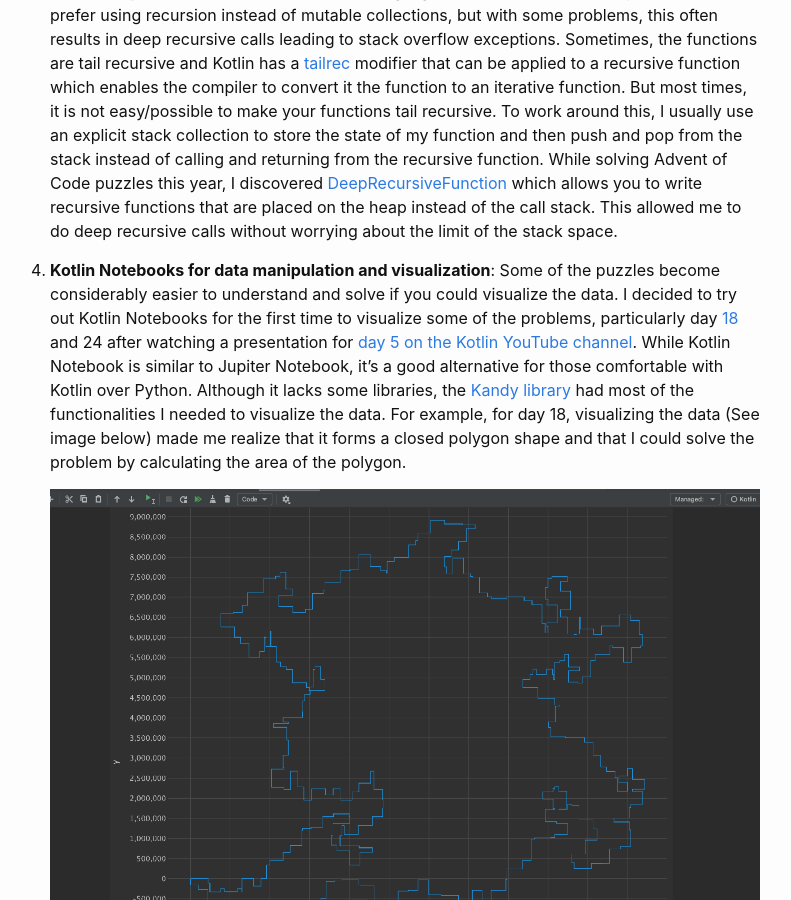
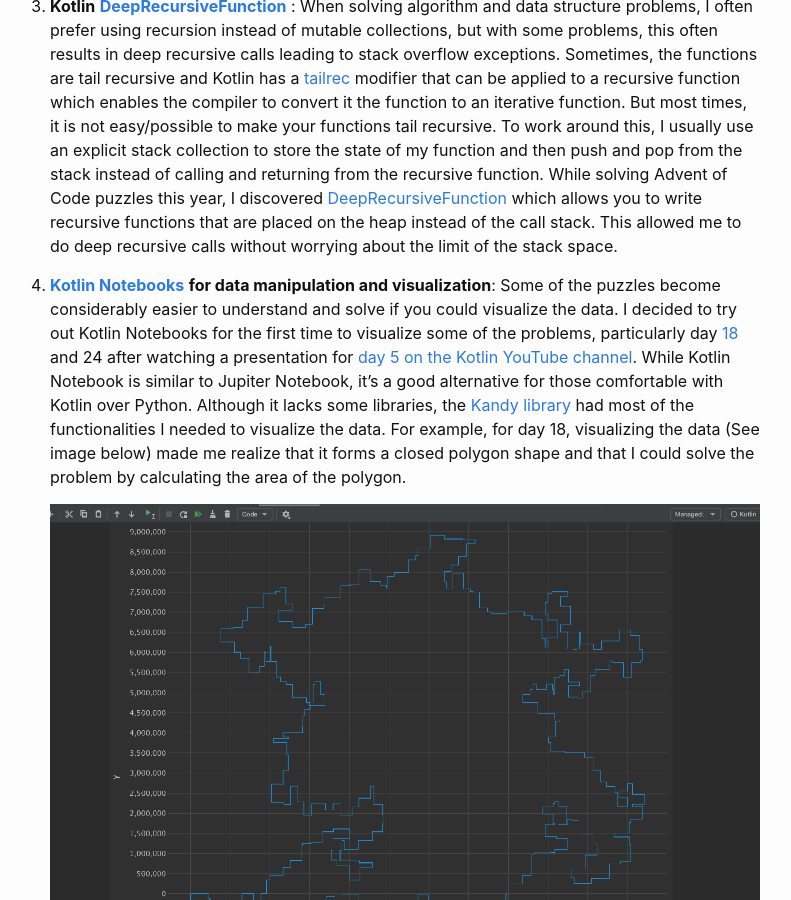
Before and after one commit to Oziomajnr/Ozioma-Personal-Website, a Jekyll site: the page built from blog/_posts/2023-01-09-what-i-learned-from-solving-2023-advent-of-code-puzzle.md, in a window 1280 px wide and 900 px high, scrolled down 1136 px. Shown: the whole window, without its empty margins (250-1041 px from the left). Built offline with Jekyll 4.4.1, drawn with Linux system fonts in a browser that asks for light colours; comment, search, counter and statistics services are not loaded; some of the changed lines change nothing that is shown.

Commit message:
Fix formatting o AOC

```diff
--- a/blog/_posts/2023-01-09-what-i-learned-from-solving-2023-advent-of-code-puzzle.md
+++ b/blog/_posts/2023-01-09-what-i-learned-from-solving-2023-advent-of-code-puzzle.md
@@ -8,8 +8,11 @@
  <img src="/img/advent_of_code_ozioma_stars.png" alt="Advent Of Code stars">
 </p>
 
-For the past 4 years, I have participated in the [Advent of Code](https://adventofcode.com/2023/about) event. During this annual challenge, participants solve a series of **50 puzzles**, two each day, from December 1st to 25th. The puzzles primarily involve algorithmic and data structure techniques.
+For the past 4 years, I have participated in the [Advent of Code](https://adventofcode.com/2023/about) event.
+During this annual challenge, participants solve a series of **50 puzzles**, two each day, from December 1st to 25th.
+The puzzles primarily involve algorithmic and data structure techniques.
 Participating in this event provides me with a valuable opportunity to explore new programming languages, tools, and techniques that I might not encounter in my regular work routine as a software engineer. I also get to engage with the community, particularly on [Reddit](https://www.reddit.com/r/adventofcode/) and the [Kotlin Language Advent of Code Slack channel](https://kotlinlang.slack.com/archives/C87V9MQFK).
+
 [Here is a link to my GitHub Repo where I've shared my solutions.](https://github.com/Oziomajnr/AdventOfCodeSolutions/tree/main/solutions/src/2023)
 
 In this post, I will share some interesting things I learned from solving the puzzles for 2023, categorized into two groups:
@@ -25,7 +28,7 @@
 
 3. **Kotlin** [**DeepRecursiveFunction**](https://kotlinlang.org/api/latest/jvm/stdlib/kotlin/-deep-recursive-function/) : When solving algorithm and data structure problems, I often prefer using recursion instead of mutable collections, but with some problems, this often results in deep recursive calls leading to stack overflow exceptions. Sometimes, the functions are tail recursive and Kotlin has a [tailrec](https://kotlinlang.org/docs/functions.html#tail-recursive-functions) modifier that can be applied to a recursive function which enables the compiler to convert it the function to an iterative function. But most times, it is not easy/possible to make your functions tail recursive. To work around this, I usually use an explicit stack collection to store the state of my function and then push and pop from the stack instead of calling and returning from the recursive function. While solving Advent of Code puzzles this year, I discovered [DeepRecursiveFunction](https://kotlinlang.org/api/latest/jvm/stdlib/kotlin/-deep-recursive-function/) which allows you to write recursive functions that are placed on the heap instead of the call stack. This allowed me to do deep recursive calls without worrying about the limit of the stack space.
 
-4. **Kotlin Notebooks for data manipulation and visualization**:  Some of the puzzles become considerably easier to understand and solve if you could visualize the data. I decided to try out Kotlin Notebooks for the first time to visualize some of the problems, particularly day [18](https://adventofcode.com/2023/day/18) and 24 after watching a presentation for [day 5 on the Kotlin YouTube channel](https://www.youtube.com/watch?v=gLuXUlc6CnE). While Kotlin Notebook is similar to Jupiter Notebook, it's a good alternative for those comfortable with Kotlin over Python. Although it lacks some libraries, the [Kandy library](https://kotlin.github.io/kandy/welcome.html) had most of the functionalities I needed to visualize the data. For example, for day 18, visualizing the data (See image below) made me realize that it forms a closed polygon shape and that I could solve the problem by calculating the area of the polygon.
+4. [**Kotlin Notebooks**](https://plugins.jetbrains.com/plugin/16340-kotlin-notebook) **for data manipulation and visualization**:  Some of the puzzles become considerably easier to understand and solve if you could visualize the data. I decided to try out Kotlin Notebooks for the first time to visualize some of the problems, particularly day [18](https://adventofcode.com/2023/day/18) and 24 after watching a presentation for [day 5 on the Kotlin YouTube channel](https://www.youtube.com/watch?v=gLuXUlc6CnE). While Kotlin Notebook is similar to Jupiter Notebook, it's a good alternative for those comfortable with Kotlin over Python. Although it lacks some libraries, the [Kandy library](https://kotlin.github.io/kandy/welcome.html) had most of the functionalities I needed to visualize the data. For example, for day 18, visualizing the data (See image below) made me realize that it forms a closed polygon shape and that I could solve the problem by calculating the area of the polygon.
 
     <p align="center">
      <img src="/img/advent_of_code_map.png" alt="Day 18 visualization">
@@ -37,8 +40,8 @@
 
 2. [**Finding Points In a Polygon**](https://en.wikipedia.org/wiki/Point_in_polygon#Ray_casting_algorithm):  Day 10's second part involves counting points in a polygon. I learned about the ray casting algorithm, which counts the times a line from a point touches the polygon's edge. If it touches an even number of times, the point is outside the polygon; if odd, it's inside. A similar algorithm is used in [SVG generation](https://en.wikipedia.org/wiki/Point_in_polygon#SVG).
 
-    <p align="center">
-     <img src="/img/ray_casting.png" alt="Ray casting algorithm">
+    <p align="center" >
+     <img  src="/img/ray_casting.png" alt="Ray casting algorithm">
     </p>
 
 3. **Area Of a Polygon** ([**Shoelace Formula**](https://en.wikipedia.org/wiki/Shoelace_formula) and [Pick's  Theorem](https://en.wikipedia.org/wiki/Pick%27s_theorem))
```
